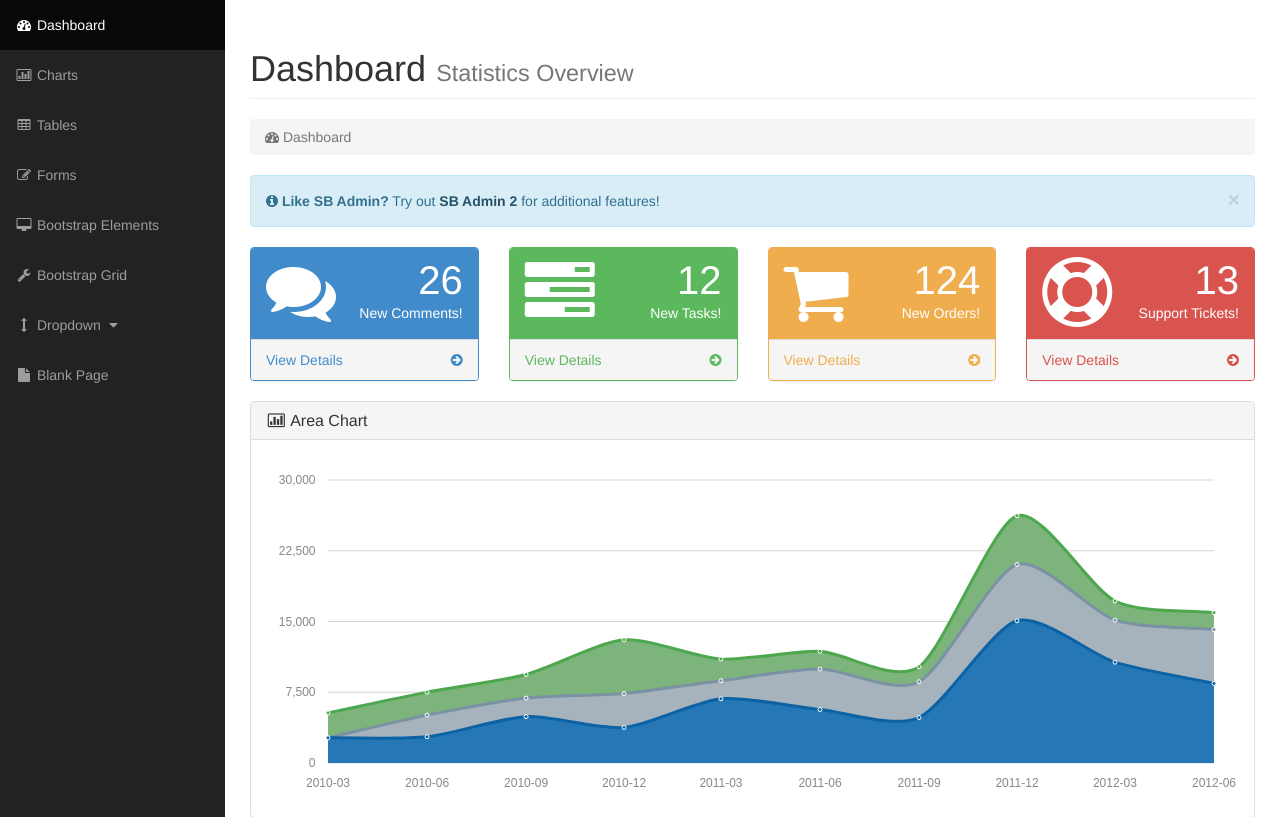
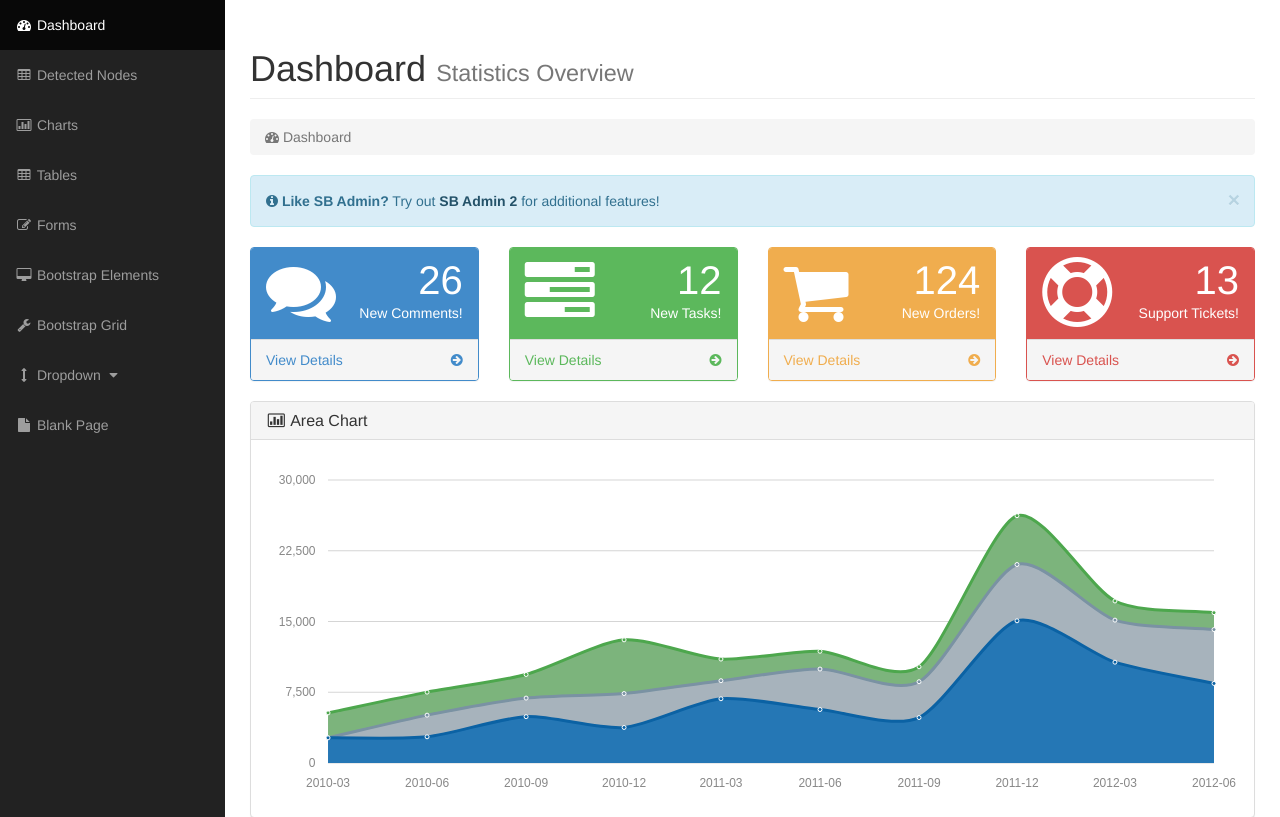
Before and after one commit to marcusfaust/Hanzo, a Flask app: page / in a window 1280 px wide. Shown: the part 51-868 px from the top of the page. Run offline with Flask 2, Linux system fonts and the light colour scheme; grey boxes labelled with a size stand in for pictures from a placeholder-image service; some libraries are stand-ins or nearby versions.

Commit message:
modified:   templates/base.html

```diff
--- a/templates/base.html
+++ b/templates/base.html
@@ -154,6 +154,9 @@
                 <ul class="nav navbar-nav side-nav">
                     <li class="active">
                         <a href="{{ url_for('index') }}"><i class="fa fa-fw fa-dashboard"></i> Dashboard</a>
+                    </li>
+                    <li>
+                        <a href="{{ url_for('nodes') }}"><i class="fa fa-fw fa-table"></i> Detected Nodes</a>
                     </li>
                     <li>
                         <a href="/static/charts.html"><i class="fa fa-fw fa-bar-chart-o"></i> Charts</a>
```
